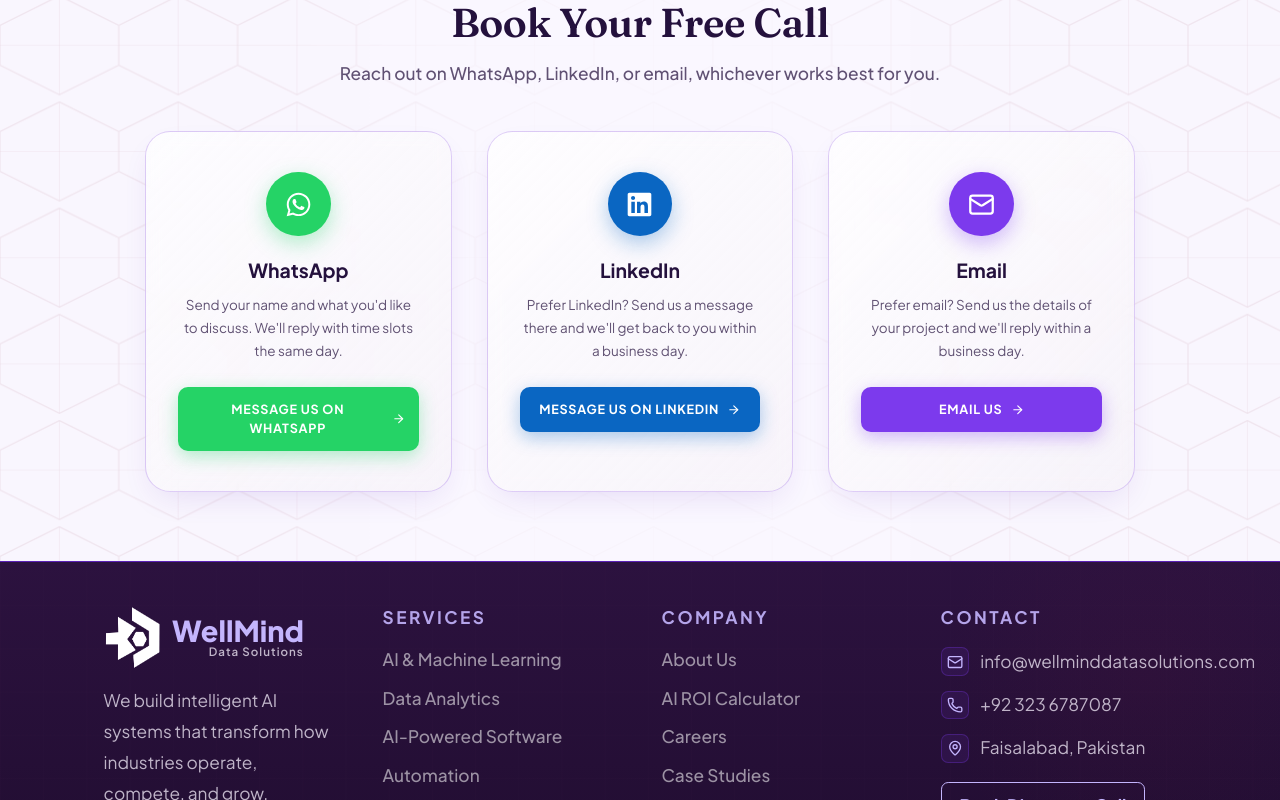
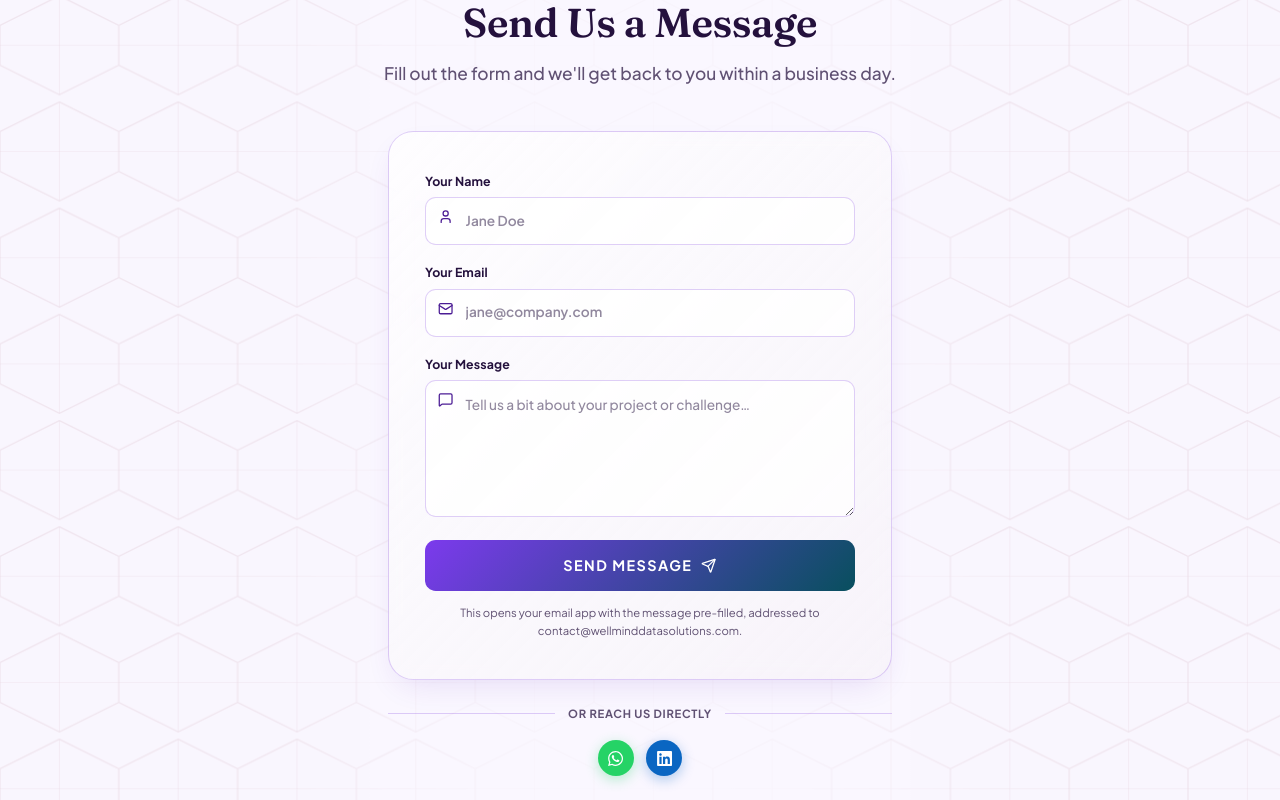
Before and after one commit to Tayyab-Ijaz/wellmind, a React (Vite) app: page /book-discovery in a window 1280 px wide. Shown: the part 700-1500 px from the top of the page. Built offline with nearby package versions, Linux system fonts and the light colour scheme.

Commit message:
send a message added

```diff
--- a/src/pages/BookDiscovery.jsx
+++ b/src/pages/BookDiscovery.jsx
@@ -1,77 +1,126 @@
 /**
  * BookDiscovery.jsx — WellMind Data Solutions
- * Minimal contact page: WhatsApp, LinkedIn, and Email.
+ * Minimal contact page: a "Send us a message" form (mailto-based, no backend)
+ * plus small WhatsApp / LinkedIn icon links for people who'd rather message directly.
  * TODO: swap the contact-channels section for a Calendly embed once ready.
  */
 
-import React from 'react';
+import React, { useState } from 'react';
 import { motion } from 'framer-motion';
-import { ArrowRight, Calendar, Mail } from 'lucide-react';
+import { Calendar, User, Mail, MessageSquare, Send, CheckCircle2 } from 'lucide-react';
 import { FaLinkedin, FaWhatsapp } from 'react-icons/fa';
 
 import { HeroGridBg, SectionGridBg } from '../components/BgGrid';
 import { B, PX, fadeUp, DataParticles, SectionBadge } from '../theme';
 
-// ─── Contact Channel Card ───────────────────────────────────────────────────
-function ContactChannel({ icon, iconBg, glow, title, desc, href, buttonLabel }) {
+const CONTACT_EMAIL = 'contact@wellminddatasolutions.com';
+
+const SOCIAL_LINKS = [
+  {
+    icon: <FaWhatsapp size={19} />, bg: '#25D366', label: 'WhatsApp',
+    href: 'https://wa.me/923236787087?text=Hi%2C%20I%27d%20like%20to%20book%20a%20free%2030-minute%20discovery%20call.',
+  },
+  {
+    icon: <FaLinkedin size={19} />, bg: '#0A66C2', label: 'LinkedIn',
+    href: 'https://www.linkedin.com/company/wellmind-data-solutions',
+  },
+];
+
+// ─── Form field styling (matches CostCalculator's input language) ─────────────
+const inputStyle = {
+  width: '100%',
+  padding: 'clamp(11px,1.6vw,14px) clamp(14px,1.8vw,16px) clamp(11px,1.6vw,14px) 44px',
+  borderRadius: 12,
+  border: `1.5px solid ${B.primaryBorder}`,
+  background: 'rgba(255,255,255,0.75)',
+  color: B.textMain,
+  fontFamily: 'var(--font-main)',
+  fontSize: 'clamp(0.85rem,1.3vw,0.95rem)',
+  fontWeight: 600,
+  outline: 'none',
+  transition: 'border-color .25s ease, box-shadow .25s ease',
+};
+
+function Field({ label, icon, children }) {
   return (
-    <div style={{
-      height: '100%', boxSizing: 'border-box',
-      padding: 'clamp(28px, 4vw, 44px) clamp(24px, 3.5vw, 36px)', borderRadius: 'var(--radius-xl)',
-      background: B.cardBg, backdropFilter: 'blur(12px)',
-      border: `2px solid ${B.primaryBorder}`,
-      boxShadow: B.cardShadow,
-      display: 'flex', flexDirection: 'column', alignItems: 'center', textAlign: 'center',
-    }}>
-      <div style={{
-        width: 72, height: 72, borderRadius: '50%', flexShrink: 0,
-        background: iconBg, display: 'flex', alignItems: 'center', justifyContent: 'center',
-        boxShadow: `0 8px 24px ${glow}`, marginBottom: 22,
-      }}>
+    <div style={{ marginBottom: 20, position: 'relative' }}>
+      <label style={{ display: 'block', fontWeight: 700, fontSize: 'clamp(0.78rem,1.1vw,0.86rem)', color: B.primaryDark, marginBottom: 8, letterSpacing: '0.01em' }}>
+        {label}
+      </label>
+      <span style={{ position: 'absolute', left: 14, top: 42, color: B.primaryMid, pointerEvents: 'none' }}>
         {icon}
-      </div>
-      <h3 style={{ fontWeight: 700, fontSize: 'clamp(1.1rem, 2vw, 1.35rem)', color: B.textMain, marginBottom: 10 }}>{title}</h3>
-      <p style={{ fontSize: 'clamp(13px, 1.5vw, 15px)', color: B.textMid, lineHeight: 1.7, marginBottom: 26, maxWidth: 340 }}>{desc}</p>
-      <a href={href} target="_blank" rel="noopener noreferrer" style={{
-        display: 'inline-flex', alignItems: 'center', justifyContent: 'center', gap: 9,
-        width: '100%', padding: 'clamp(12px, 1.6vw, 15px)', borderRadius: 11,
-        background: iconBg, color: '#fff',
-        fontWeight: 700, fontSize: 'clamp(12.5px, 1.5vw, 14px)', letterSpacing: '0.06em',
-        textTransform: 'uppercase', textDecoration: 'none',
-        boxShadow: `0 6px 20px ${glow}`, transition: 'opacity 0.2s, transform 0.2s',
-      }}
-        onMouseEnter={e => { e.currentTarget.style.opacity = '0.88'; e.currentTarget.style.transform = 'translateY(-2px)'; }}
-        onMouseLeave={e => { e.currentTarget.style.opacity = '1'; e.currentTarget.style.transform = ''; }}
-      >
-        {buttonLabel} <ArrowRight size={15}/>
-      </a>
+      </span>
+      {children}
     </div>
   );
 }
 
-const CONTACT_CHANNELS = [
-  {
-    icon: <FaWhatsapp size={30} color="#fff"/>, iconBg: '#25D366', glow: 'rgba(37,211,102,0.35)',
-    title: 'WhatsApp',
-    desc: "Send your name and what you'd like to discuss. We'll reply with time slots the same day.",
-    href: 'https://wa.me/923236787087?text=Hi%2C%20I%27d%20like%20to%20book%20a%20free%2030-minute%20discovery%20call.',
-    buttonLabel: 'Message Us on WhatsApp',
-  },
-  {
-    icon: <FaLinkedin size={30} color="#fff"/>, iconBg: '#0A66C2', glow: 'rgba(10,102,194,0.35)',
-    title: 'LinkedIn',
-    desc: "Prefer LinkedIn? Send us a message there and we'll get back to you within a business day.",
-    href: 'https://www.linkedin.com/company/wellmind-data-solutions',
-    buttonLabel: 'Message Us on LinkedIn',
-  },
-  {
-    icon: <Mail size={30} color="#fff"/>, iconBg: '#7C3AED', glow: 'rgba(124,58,237,0.35)',
-    title: 'Email',
-    desc: "Prefer email? Send us the details of your project and we'll reply within a business day.",
-    href: 'mailto:contact@wellminddatasolutions.com',
-    buttonLabel: 'Email Us',
-  },
-];
+// ─── Send Us a Message form (mailto-based, no backend required) ───────────────
+function MessageForm() {
+  const [form, setForm] = useState({ name: '', email: '', message: '' });
+  const [focused, setFocused] = useState('');
+  const [sent, setSent] = useState(false);
+
+  const handleChange = e => setForm({ ...form, [e.target.name]: e.target.value });
+
+  const handleSubmit = e => {
+    e.preventDefault();
+    const subject = encodeURIComponent(`New inquiry from ${form.name || 'website visitor'}`);
+    const body = encodeURIComponent(`Name: ${form.name}\nEmail: ${form.email}\n\nMessage:\n${form.message}`);
+    window.location.href = `mailto:${CONTACT_EMAIL}?subject=${subject}&body=${body}`;
+    setSent(true);
+  };
+
+  const focusStyle = key => ({
+    ...inputStyle,
+    borderColor: focused === key ? B.action : B.primaryBorder,
+    boxShadow: focused === key ? `0 0 0 4px ${B.actionLight}` : 'none',
+  });
+
+  return (
+    <form onSubmit={handleSubmit} style={{
+      padding: 'clamp(28px, 4vw, 44px) clamp(24px, 3.5vw, 40px)', borderRadius: 'var(--radius-xl)',
+      background: B.cardBg, backdropFilter: 'blur(12px)',
+      border: `2px solid ${B.primaryBorder}`, boxShadow: B.cardShadow,
+    }}>
+      <Field label="Your Name" icon={<User size={17} />}>
+        <input
+          name="name" value={form.name} onChange={handleChange} required
+          placeholder="Jane Doe"
+          onFocus={() => setFocused('name')} onBlur={() => setFocused('')}
+          style={focusStyle('name')}
+        />
+      </Field>
+
+      <Field label="Your Email" icon={<Mail size={17} />}>
+        <input
+          type="email" name="email" value={form.email} onChange={handleChange} required
+          placeholder="jane@company.com"
+          onFocus={() => setFocused('email')} onBlur={() => setFocused('')}
+          style={focusStyle('email')}
+        />
+      </Field>
+
+      <Field label="Your Message" icon={<MessageSquare size={17} />}>
+        <textarea
+          name="message" value={form.message} onChange={handleChange} required
+          placeholder="Tell us a bit about your project or challenge…"
+          rows={5}
+          onFocus={() => setFocused('message')} onBlur={() => setFocused('')}
+          style={{ ...focusStyle('message'), resize: 'vertical', minHeight: 120, fontWeight: 500, lineHeight: 1.6 }}
+        />
+      </Field>
+
+      <button type="submit" className="btn-primary" style={{ width: '100%', justifyContent: 'center', border: 'none' }}>
+        {sent ? <>Opening Your Email App <CheckCircle2 size={18} /></> : <>Send Message <Send size={17} /></>}
+      </button>
+
+      <p style={{ fontSize: 12.5, color: B.textMid, textAlign: 'center', marginTop: 14, lineHeight: 1.6 }}>
+        This opens your email app with the message pre-filled, addressed to {CONTACT_EMAIL}.
+      </p>
+    </form>
+  );
+}
 
 // ─── MAIN COMPONENT ───────────────────────────────────────────────────────────
 export default function BookDiscovery() {
@@ -155,23 +204,46 @@ export default function BookDiscovery() {
         </div>
       </section>
 
-      {/* ═══ 2. CONTACT CHANNELS — WhatsApp, LinkedIn, Email ═══ */}
+      {/* ═══ 2. SEND US A MESSAGE — form + small WhatsApp/LinkedIn icons ═══ */}
       <section id="contact-channels" style={{ padding: 'var(--sp-section) 0', position: 'relative', background: B.bgLight, zIndex: 1, overflow: 'hidden' }}>
         <SectionGridBg opacity={0.15} />
         <div style={{ ...PX, position: 'relative', zIndex: 2 }}>
           <motion.div initial={{ opacity: 0, y: 24 }} whileInView={{ opacity: 1, y: 0 }} viewport={{ once: true }} transition={{ duration: 0.6 }} style={{ textAlign: 'center', marginBottom: 'clamp(32px, 5vw, 48px)' }}>
             <SectionBadge>Get In Touch</SectionBadge>
-            <h2 className="section-h2" style={{ color: B.primaryDark }}>Book Your Free Call</h2>
-            <p className="section-lead">Reach out on WhatsApp, LinkedIn, or email, whichever works best for you.</p>
+            <h2 className="section-h2" style={{ color: B.primaryDark }}>Send Us a Message</h2>
+            <p className="section-lead">Fill out the form and we'll get back to you within a business day.</p>
           </motion.div>
 
-          <div style={{ display: 'grid', gridTemplateColumns: 'repeat(auto-fit, minmax(300px, 1fr))', gap: 'clamp(24px, 3vw, 40px)', maxWidth: 1100, margin: '0 auto' }}>
-            {CONTACT_CHANNELS.map((c, i) => (
-              <motion.div key={i} initial={{ opacity: 0, y: 24 }} whileInView={{ opacity: 1, y: 0 }} viewport={{ once: true }} transition={{ duration: 0.6, delay: i * 0.1 }}>
-                <ContactChannel {...c} />
-              </motion.div>
-            ))}
-          </div>
+          <motion.div initial={{ opacity: 0, y: 24 }} whileInView={{ opacity: 1, y: 0 }} viewport={{ once: true }} transition={{ duration: 0.6, delay: 0.1 }} style={{ maxWidth: 560, margin: '0 auto' }}>
+            <MessageForm />
+
+            <div style={{ display: 'flex', alignItems: 'center', gap: 14, margin: '28px 0 20px' }}>
+              <div style={{ flex: 1, height: 1, background: B.primaryBorder }} />
+              <span style={{ fontSize: 12.5, fontWeight: 700, letterSpacing: '0.06em', textTransform: 'uppercase', color: B.textMid, whiteSpace: 'nowrap' }}>
+                Or reach us directly
+              </span>
+              <div style={{ flex: 1, height: 1, background: B.primaryBorder }} />
+            </div>
+
+            <div style={{ display: 'flex', justifyContent: 'center', gap: 14 }}>
+              {SOCIAL_LINKS.map((s, i) => (
+                <a
+                  key={i} href={s.href} target="_blank" rel="noopener noreferrer" aria-label={s.label}
+                  title={s.label}
+                  style={{
+                    width: 40, height: 40, borderRadius: '50%', flexShrink: 0,
+                    background: s.bg, color: '#fff',
+                    display: 'flex', alignItems: 'center', justifyContent: 'center',
+                    boxShadow: `0 4px 14px ${s.bg}55`, transition: 'transform 0.2s, opacity 0.2s',
+                  }}
+                  onMouseEnter={e => { e.currentTarget.style.transform = 'translateY(-2px)'; e.currentTarget.style.opacity = '0.88'; }}
+                  onMouseLeave={e => { e.currentTarget.style.transform = ''; e.currentTarget.style.opacity = '1'; }}
+                >
+                  {s.icon}
+                </a>
+              ))}
+            </div>
+          </motion.div>
         </div>
       </section>
 
```
